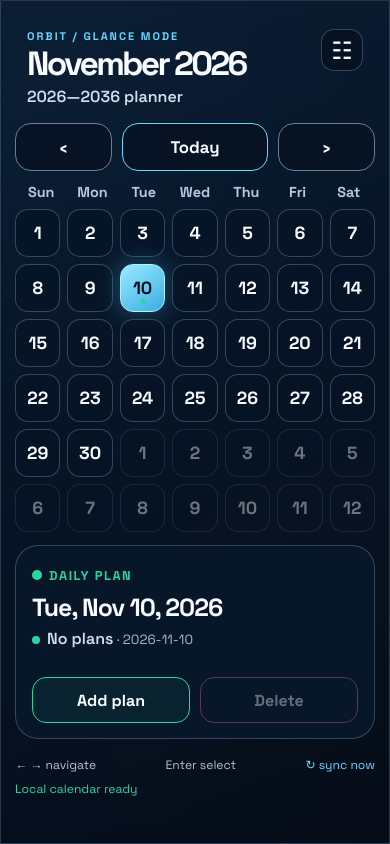
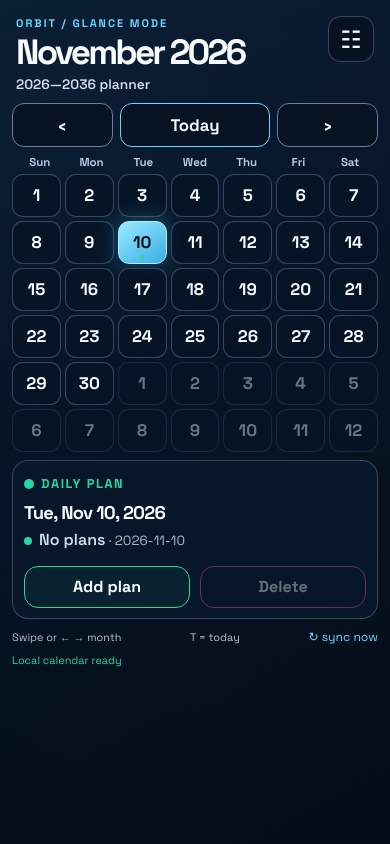
Before and after one commit to Henning1908/orbit-calendar-glasses, a React (Vite) app: page / in a window 390 px wide. Built offline with nearby package versions, Linux system fonts and the light colour scheme.

Commit message:
Optimize web calendar for display glasses
Co-authored-by: Copilot App <223556219+Copilot@users.noreply.github.com>

```diff
--- a/index.html
+++ b/index.html
@@ -5,6 +5,7 @@
     <meta name="viewport" content="width=device-width, initial-scale=1.0" />
     <meta name="theme-color" content="#06101f" />
     <meta name="description" content="A glanceable calendar for Meta Display glasses and the web." />
+    <link rel="manifest" href="/manifest.webmanifest" />
     <title>Orbit Calendar</title>
   </head>
   <body>
--- a/src/main.jsx
+++ b/src/main.jsx
@@ -98,6 +98,7 @@ function App() {
   const [caldavUrl, setCaldavUrl] = useState(() => localStorage.getItem('orbit-caldav-url') || '')
   const [syncMessage, setSyncMessage] = useState('Local calendar ready')
   const [isSyncing, setIsSyncing] = useState(false)
+  const [touchStart, setTouchStart] = useState(null)
 
   const days = useMemo(() => buildCalendarDays(monthDate), [monthDate])
   const selectedKey = dateKey(selectedDate)
@@ -167,6 +168,24 @@ function App() {
   }, [caldavUrl])
 
   useEffect(() => {
+    const handleKeyDown = (event) => {
+      if (showSettings || screen !== 'calendar') return
+      if (event.key === 'ArrowLeft') {
+        event.preventDefault()
+        changeMonth(-1)
+      } else if (event.key === 'ArrowRight') {
+        event.preventDefault()
+        changeMonth(1)
+      } else if (event.key.toLowerCase() === 't') {
+        event.preventDefault()
+        jumpToToday()
+      }
+    }
+    window.addEventListener('keydown', handleKeyDown)
+    return () => window.removeEventListener('keydown', handleKeyDown)
+  }, [screen, showSettings])
+
+  useEffect(() => {
     const refreshFromOtherTab = (event) => {
       if (event.key !== 'orbit-events' || !event.newValue) return
       try {
@@ -179,6 +198,17 @@ function App() {
     window.addEventListener('storage', refreshFromOtherTab)
     return () => window.removeEventListener('storage', refreshFromOtherTab)
   }, [])
+
+  function handleTouchStart(event) {
+    setTouchStart(event.changedTouches[0].clientX)
+  }
+
+  function handleTouchEnd(event) {
+    if (touchStart === null || screen !== 'calendar' || showSettings) return
+    const distance = event.changedTouches[0].clientX - touchStart
+    if (Math.abs(distance) >= 55) changeMonth(distance > 0 ? -1 : 1)
+    setTouchStart(null)
+  }
 
   function changeMonth(offset) {
     setMonthDate((current) => new Date(current.getFullYear(), current.getMonth() + offset, 1))
@@ -227,7 +257,7 @@ function App() {
     <main className="app-shell">
       <div className="ambient ambient-left" />
       <div className="ambient ambient-right" />
-      <section className="app-frame">
+      <section className="app-frame" onTouchStart={handleTouchStart} onTouchEnd={handleTouchEnd}>
         <header className="topbar">
           <div>
             <p className="eyebrow">ORBIT / GLANCE MODE</p>
@@ -294,9 +324,9 @@ function App() {
                 <button className="danger-action" onClick={deleteEvents} disabled={!selectedEvents.length}>Delete</button>
               </div>
             </section>
-            <div className="glance-footer">
-              <span>← → navigate</span>
-              <span>Enter select</span>
+            <div className="glance-footer" aria-live="polite">
+              <span>Swipe or ← → month</span>
+              <span>T = today</span>
               <button className="sync-link" onClick={syncFromCalendarFeed} disabled={isSyncing}>
                 {isSyncing ? 'syncing…' : '↻ sync now'}
               </button>
--- a/src/styles.css
+++ b/src/styles.css
@@ -17,6 +17,7 @@
 body { margin: 0; min-width: 320px; }
 button, input { font: inherit; }
 button { cursor: pointer; color: inherit; }
+button:focus-visible, input:focus-visible { outline: 3px solid var(--cyan); outline-offset: 3px; }
 
 .app-shell {
   min-height: 100vh;
@@ -39,6 +40,7 @@ button { cursor: pointer; color: inherit; }
   background: linear-gradient(160deg, rgba(11, 30, 52, .94), rgba(3, 10, 23, .95));
   border: 1px solid rgba(146, 174, 207, .25);
   box-shadow: 0 24px 80px rgba(0, 0, 0, .35);
+  touch-action: pan-y;
 }
 
 .topbar { display: flex; justify-content: space-between; align-items: flex-start; padding: 10px 12px 16px; }
@@ -110,3 +112,31 @@ input:focus { border-color: var(--cyan); }
   .glance-footer { flex-wrap: wrap; }
   .sync-state { width: 100%; text-align: left; }
 }
+
+@media (max-width: 700px), (max-height: 700px) {
+  .app-shell { display: block; overflow: auto; }
+  .app-frame {
+    width: 100%;
+    min-height: 100svh;
+    padding: 10px 12px 14px;
+    border: 0;
+    box-shadow: none;
+  }
+  .topbar { padding: 6px 4px 10px; }
+  h1 { font-size: clamp(1.8rem, 9vw, 2.5rem); }
+  .subheading { font-size: .86rem; }
+  .icon-button { width: 46px; height: 46px; }
+  .toolbar { gap: 7px; padding-bottom: 8px; }
+  .toolbar button { min-height: 44px; border-radius: 12px; }
+  .weekdays { gap: 4px; padding-bottom: 5px; font-size: .72rem; }
+  .calendar-grid { gap: 4px; }
+  .day-cell { min-height: 43px; border-radius: 11px; font-size: 1.05rem; }
+  .today-dot { bottom: 4px; width: 4px; height: 4px; }
+  .day-cell em { top: 3px; right: 4px; width: 13px; height: 13px; font-size: 8px; }
+  .detail-card { margin-top: 8px; padding: 12px 11px 10px; border-radius: 16px; }
+  .detail-card h2 { font-size: 1.15rem; }
+  .event-list { margin: 8px 0; }
+  .event-pill { padding: 6px 9px; font-size: .78rem; }
+  .actions button { min-height: 42px; }
+  .glance-footer { margin-top: 10px; font-size: .68rem; }
+}
```
Also changed, not shown: public/manifest.webmanifest (added), 2 other files (tests, documents, lock files or other folders).
